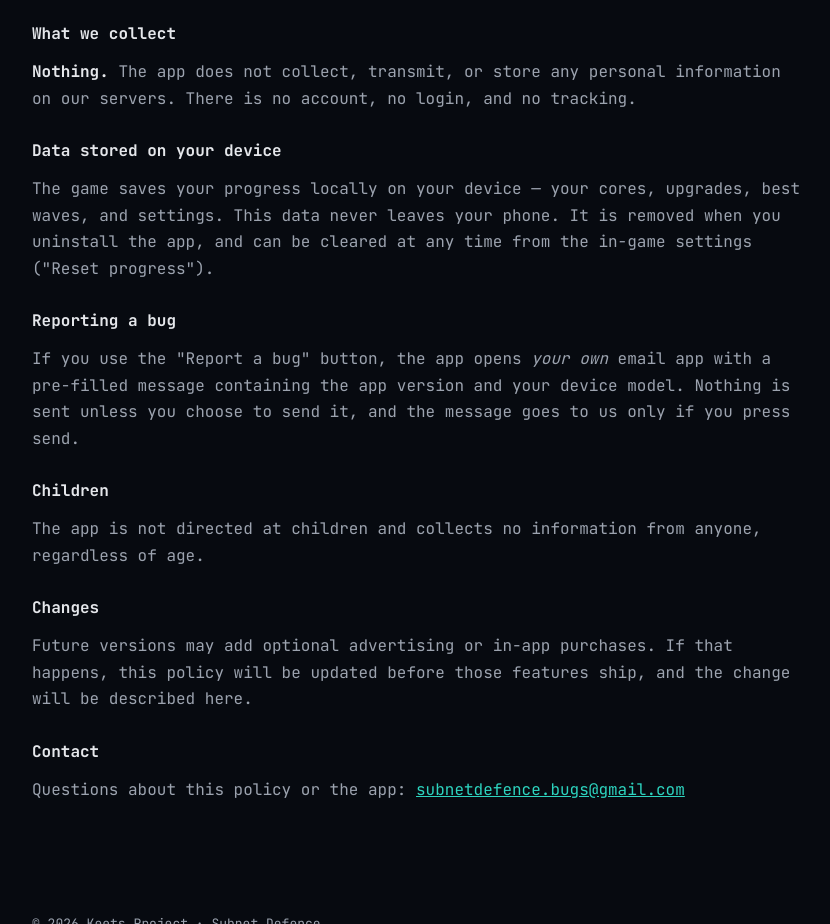
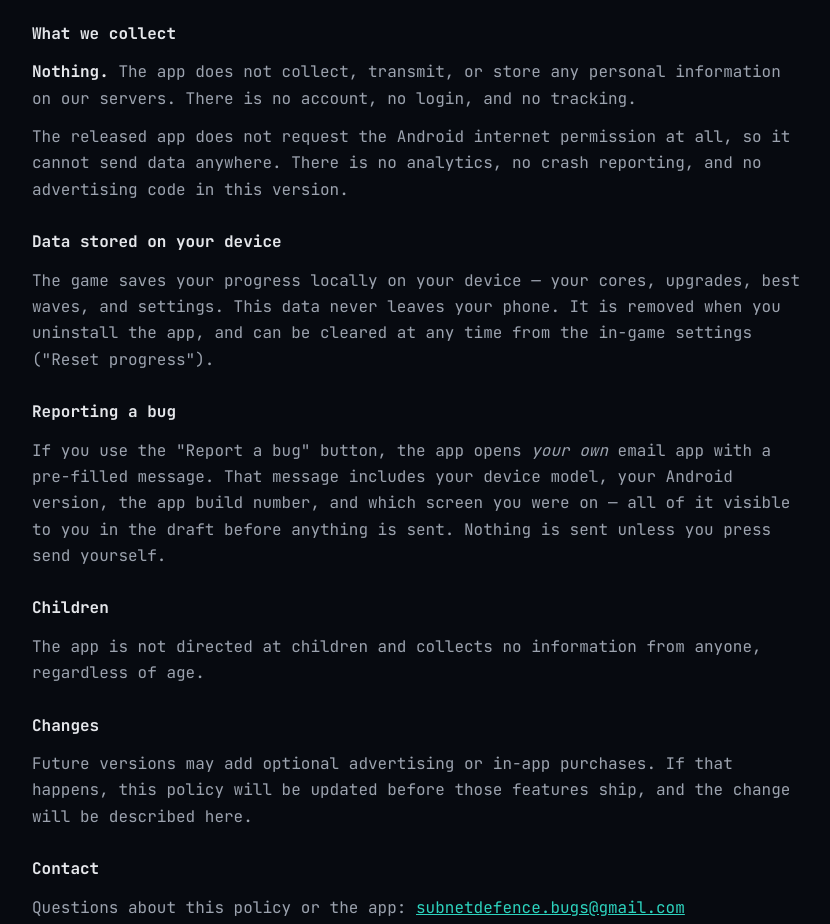
Before and after one commit to keets-zero/subnetdefence-site, a plain HTML site: page index.html in a window 1280 px wide. Shown: the part 1280-2204 px from the top of the page, without its empty margins (220-1050 px from the left). Drawn offline with Linux system fonts and the light colour scheme.

Commit message:
Update privacy policy: accurate bug report contents

```diff
--- a/index.html
+++ b/index.html
@@ -110,6 +110,9 @@
     <h3>What we collect</h3>
     <p><strong>Nothing.</strong> The app does not collect, transmit, or store any personal
        information on our servers. There is no account, no login, and no tracking.</p>
+    <p>The released app does not request the Android internet permission at all, so it
+       cannot send data anywhere. There is no analytics, no crash reporting, and no
+       advertising code in this version.</p>
 
     <h3>Data stored on your device</h3>
     <p>The game saves your progress locally on your device — your cores, upgrades,
@@ -119,8 +122,9 @@
 
     <h3>Reporting a bug</h3>
     <p>If you use the "Report a bug" button, the app opens <em>your own</em> email app with
-       a pre-filled message containing the app version and your device model. Nothing is
-       sent unless you choose to send it, and the message goes to us only if you press send.</p>
+       a pre-filled message. That message includes your device model, your Android version,
+       the app build number, and which screen you were on &mdash; all of it visible to you in
+       the draft before anything is sent. Nothing is sent unless you press send yourself.</p>
 
     <h3>Children</h3>
     <p>The app is not directed at children and collects no information from anyone,
```
